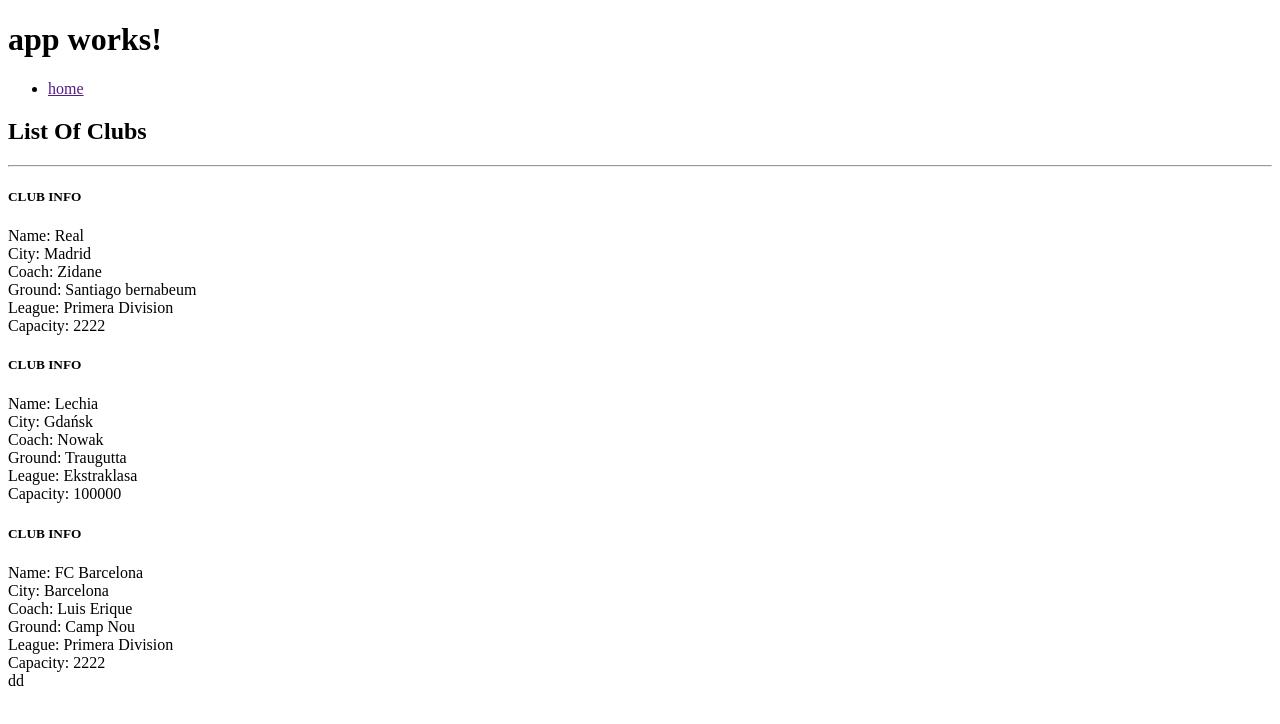
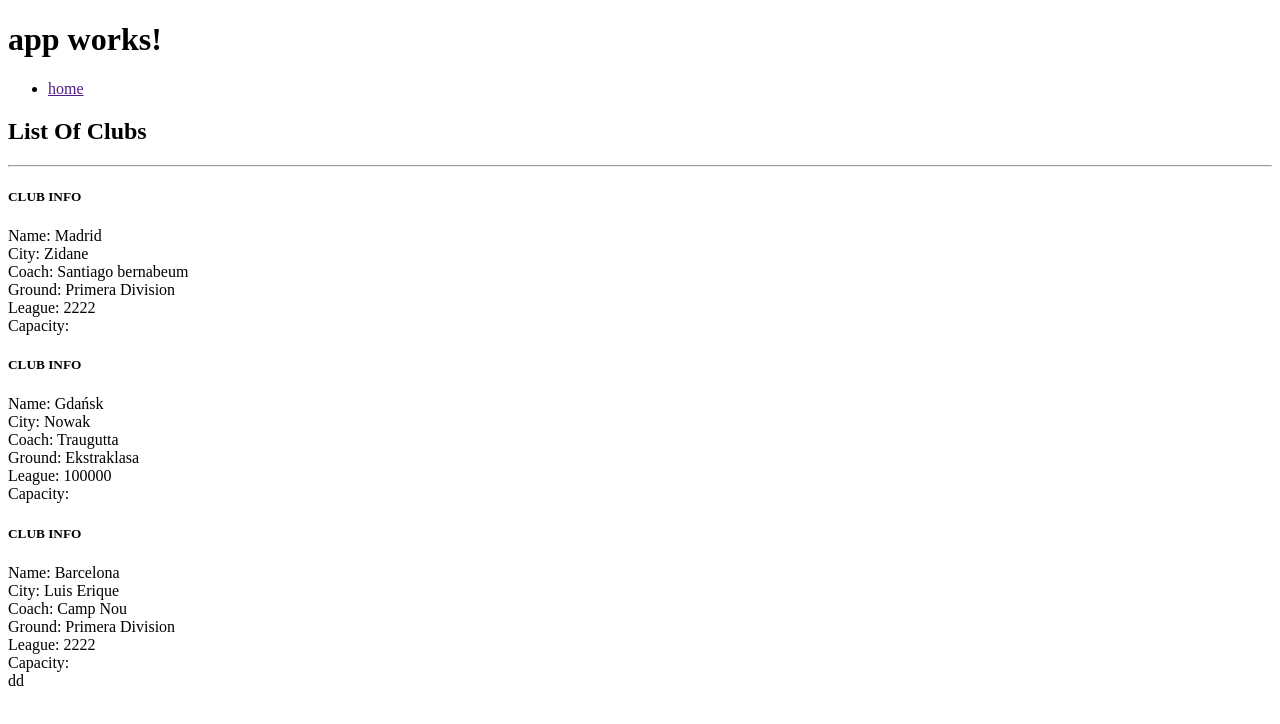
Before and after one commit to KrzysiekES/FD, an Angular app in the folder football-clubs/: page /home in a window 1280 px wide. Shown: the top 724 px of the page. Built offline with nearby package versions, Linux system fonts and the light colour scheme.

Commit message:
creating club interface

```diff
--- a/football-clubs/src/app/club/club.ts
+++ b/football-clubs/src/app/club/club.ts
@@ -1,5 +1,6 @@
 export class Club {
 
+    id: number;
     name: string;
     city: string;
     coach: string;
@@ -7,7 +8,8 @@
     league: string;
     capacity: number;
 
-    constructor(name, city, coach, ground, league, capacity){
+    constructor(id, name, city, coach, ground, league, capacity){
+        this.id = id;
         this.name = name;
         this.city = city;
         this.coach = coach;
```
Also changed, not shown: football-clubs/src/app/club/iclub.ts (added, +9 -0 lines).
